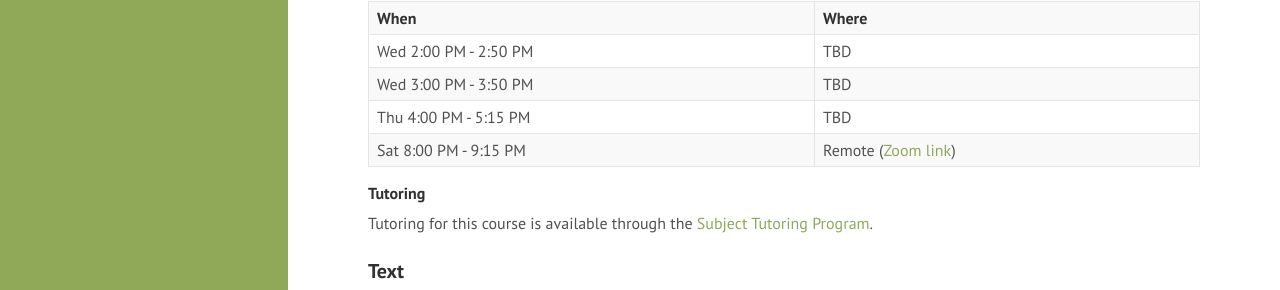
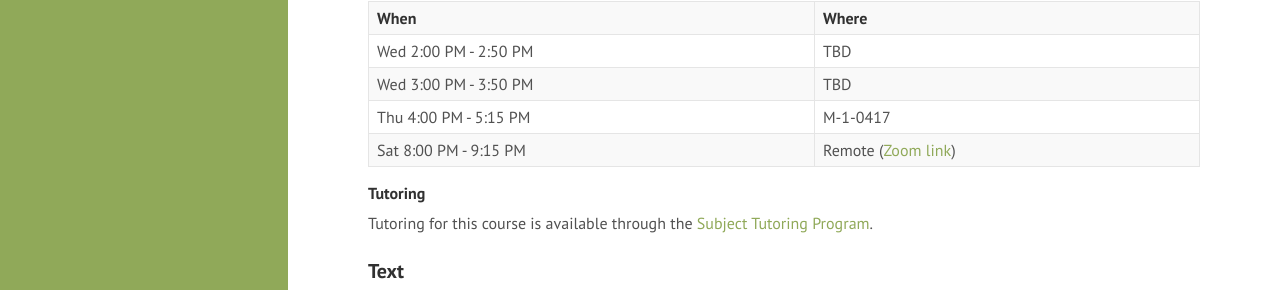
Before and after one commit to swamiiyer/swamiiyer.github.io, a Jekyll site: the page built from _pages/cs210/course_info.md, in a window 1280 px wide and 900 px high, scrolled down 1523 px. Shown: the part 153-443 px from the top of the window. Built offline with Jekyll 4.4.1, drawn with Linux system fonts in a browser that asks for light colours.

Commit message:
SI room info

```diff
--- a/_pages/cs210/course_info.md
+++ b/_pages/cs210/course_info.md
@@ -46,7 +46,7 @@ As part of the College of Science and Mathematics Freshman Success Program, supp
 | **When** | **Where** |
 | Wed 2:00 PM - 2:50 PM | TBD |
 | Wed 3:00 PM - 3:50 PM | TBD |
-| Thu 4:00 PM - 5:15 PM | TBD |
+| Thu 4:00 PM - 5:15 PM | M-1-0417 |
 | Sat 8:00 PM - 9:15 PM | Remote ([Zoom link](https://umassboston.zoom.us/my/lucasgustafson)) |
 
 #### Tutoring
```
